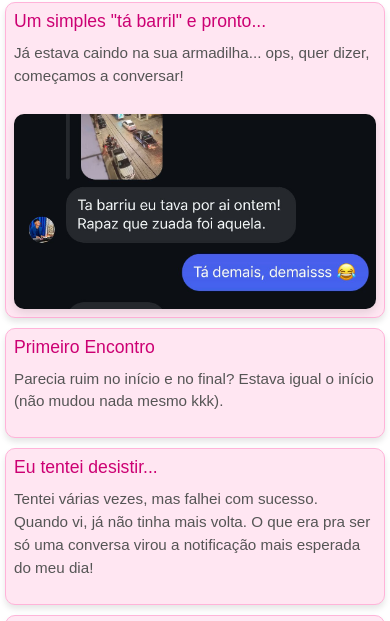
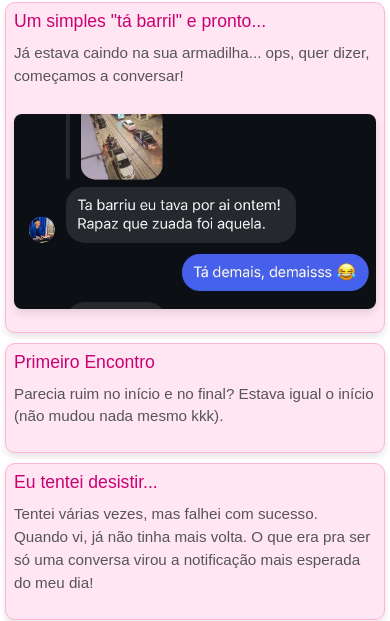
Before and after one commit to JamileSales127/novo, a plain HTML site: page index.html in a window 390 px wide. Shown: the part 167-788 px from the top of the page. Drawn offline with nearby package versions, Linux system fonts and the light colour scheme; a web font is replaced by a local one.

Commit message:
alteração css

```diff
--- a/estilo.css
+++ b/estilo.css
@@ -171,7 +171,10 @@ p {
     }
 
     .timeline-img {
-        width: 100%;
+        width: 100%; /* Ajusta a largura para 100% em telas menores */
+        height: auto; /* Mantém a proporção da imagem */
+        margin-bottom: 15px; /* Espaçamento entre imagens e texto */
+        border-radius: 8px; /* Mantém o arredondamento */
     }
 
     #surpriseButton {
```
